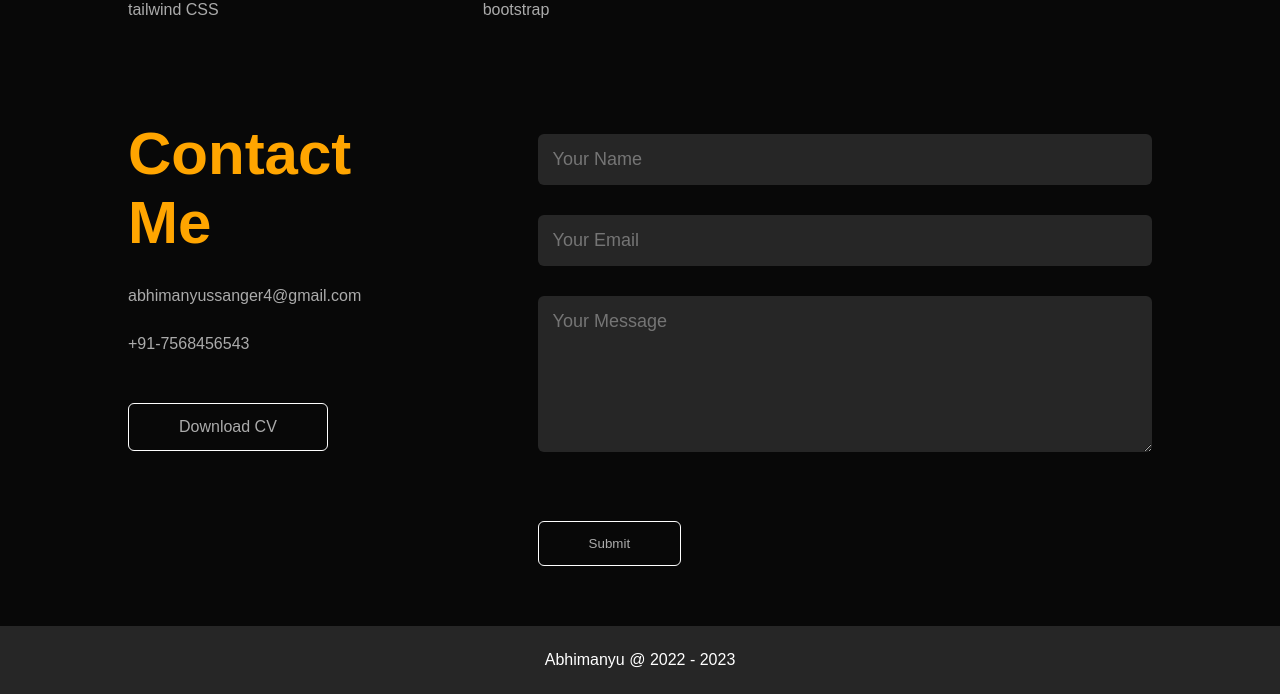
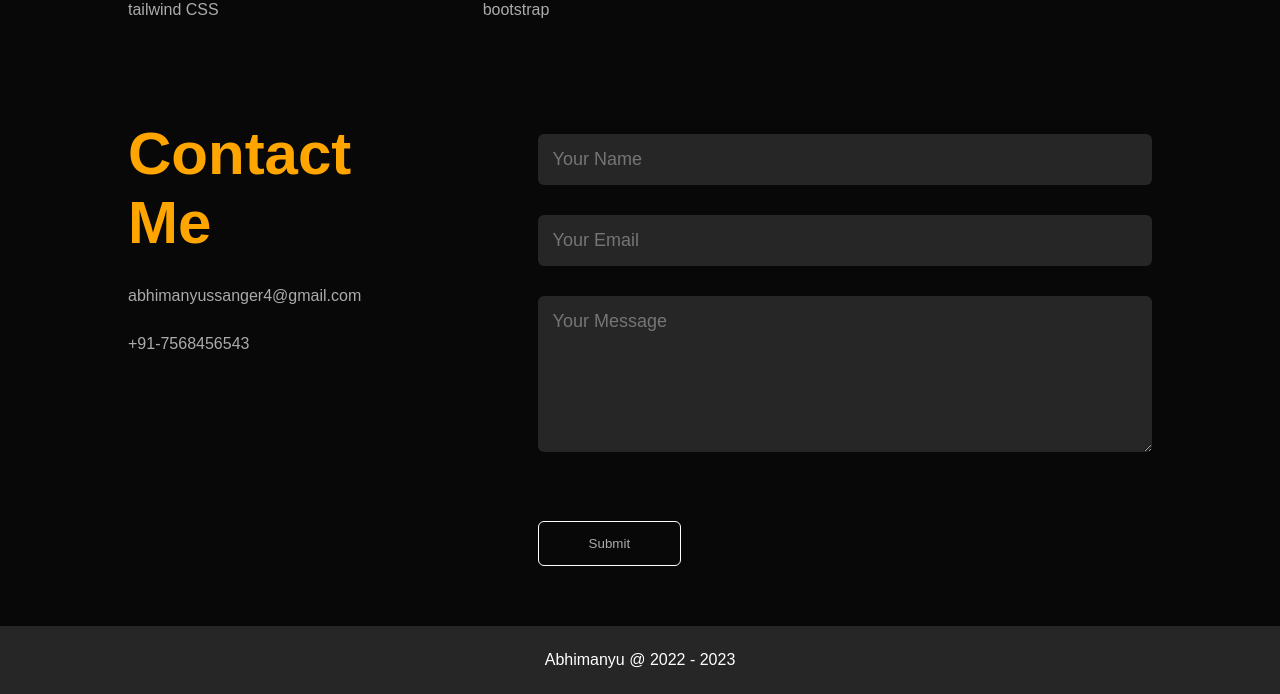
Before and after one commit to AbhiSanger/portfolio, a plain HTML site: page index.html in a window 1280 px wide. Shown: the part 2680-3374 px from the top of the page. Drawn offline with Linux system fonts and the light colour scheme.

Commit message:
update index.html

```diff
--- a/index.html
+++ b/index.html
@@ -163,7 +163,7 @@
                         <a href="#"></a>
                         <a href="#"></a>
                     </div>
-                    <a href="images/ABHIMANYU cv.pdf" download class="btn btn2">Download CV</a>
+
                 </div>
                 <div class="contact-right">
                     <form name="submit-to-google-sheet">
```
